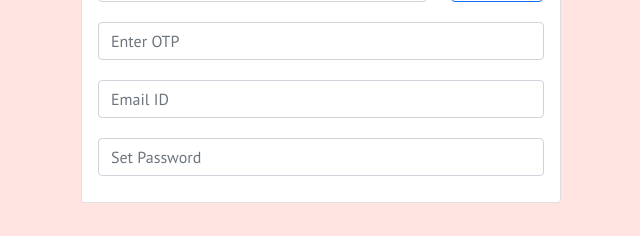
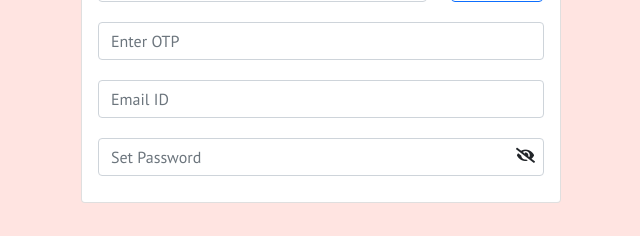
Before and after one commit to therupdeep/react-dashboard, a React (Create React App) app: page / in a window 1280 px wide. Shown: the part 358-594 px from the top of the page, without its empty margins (319-959 px from the left). Built offline with nearby package versions, Linux system fonts and the light colour scheme.

Commit message:
worked on the first page of registration

```diff
--- a/src/App.js
+++ b/src/App.js
@@ -12,6 +12,7 @@ class App extends Component {
     otp: '',
     emailId: '',
     password: '',
+    showPassword: false,
     step: 1,
     // Basic Information States
     isCheckedvisibleOnStorefront: false,
@@ -223,7 +224,10 @@ class App extends Component {
       this.setState({ [e.target.name]: e.target.value });
     }
     //for the show/hide advanced pricing button in pricing.js
-    else if (e.target.title === 'showAdvancedPricing') {
+    else if (
+      e.target.title === 'showAdvancedPricing' ||
+      e.target.title === 'showPassword'
+    ) {
       this.setState({ [e.target.title]: !this.state[e.target.title] });
     } else if (e.target.name === 'setSelectAll') {
       //Doing a callback function as the individual checkboxes depend upon selectall value
@@ -252,7 +256,11 @@ class App extends Component {
       ...this.state,
     };
     return (
-      <Registration values={values} handleChange={this.handleChange} />
+      <Registration
+        values={values}
+        handleChange={this.handleChange}
+        toggleChange={this.toggleChange}
+      />
       // <Dashboard
       //   values={values}
       //   prevStep={this.prevStep}
--- a/src/components/TextBoxWithoutLabel/index.js
+++ b/src/components/TextBoxWithoutLabel/index.js
@@ -1,8 +1,9 @@
 import React from 'react';
 
-const TextBoxWithoutLabel = ({ size, placeholder, value, onChange }) => {
+const TextBoxWithoutLabel = ({ placeholder, value, onChange }) => {
   return (
-    <div class={`form-group ${size} col-12`}>
+    <div className='row'>
+      <div class={`form-group col-12`}>
         <input
           type='text'
           class='form-control'
@@ -11,6 +12,7 @@ const TextBoxWithoutLabel = ({ size, placeholder, value, onChange }) => {
           onChange={onChange}
         />
       </div>
+    </div>
   );
 };
 
--- /dev/null
+++ b/src/pages/Registration/components/MobileNoTextBox/index.js
@@ -0,0 +1,22 @@
+import React from 'react';
+import TextBoxWithoutLabel from '../../../../components/TextBoxWithoutLabel';
+import Button from '../../../../components/Button';
+
+const MobileNoTextBox = ({ value, onChange }) => {
+  return (
+    <div className='row'>
+      <div class='form-group col-md-9 col-sm-9 col-12'>
+        <input
+          type='text'
+          class='form-control'
+          placeholder='Mobile Number'
+          value={value}
+          onChange={onChange}
+        />
+      </div>
+      <Button text='Send OTP' classes='form-group col-md-3 col-sm-3 col-12' />
+    </div>
+  );
+};
+
+export default MobileNoTextBox;
--- /dev/null
+++ b/src/pages/Registration/components/PasswordTextbox/index.js
@@ -0,0 +1,31 @@
+import React from 'react';
+
+const PasswordTextBox = ({ showPassword, value, onChange, toggleChange }) => {
+  return (
+    <div>
+      <div className='form-group'>
+        <input
+          type={showPassword ? 'text' : 'password'}
+          class='form-control'
+          placeholder='Set Password'
+          value={value}
+          onChange={onChange}
+          required
+        />
+      </div>
+      <i
+        class={showPassword ? 'fas fa-eye' : 'fas fa-eye-slash'}
+        style={{
+          cursor: 'pointer',
+          position: 'absolute',
+          right: '25px',
+          bottom: '38px',
+        }}
+        title='showPassword'
+        onClick={toggleChange}
+      ></i>
+    </div>
+  );
+};
+
+export default PasswordTextBox;
--- a/src/pages/Registration/index.js
+++ b/src/pages/Registration/index.js
@@ -1,8 +1,10 @@
 import React from 'react';
 import TextBoxWithoutLabel from '../../components/TextBoxWithoutLabel';
+import MobileNoTextBox from './components/MobileNoTextBox';
+import PasswordTextBox from './components/PasswordTextbox';
 import Button from '../../components/Button';
 
-const Registration = ({ values, handleChange }) => {
+const Registration = ({ values, handleChange, toggleChange }) => {
   return (
     <div
       style={{
@@ -19,39 +21,26 @@ const Registration = ({ values, handleChange }) => {
           <h6 class='card-subtitle mb-2 text-muted'>
             Create your account to start selling
           </h6>
-          <div className='row'>
-            <TextBoxWithoutLabel
-              size='col-md-9 col-sm-9'
-              placeholder='Mobile Number'
+          <MobileNoTextBox
             value={values.mobileNo}
             onChange={handleChange('mobileNo')}
           />
-            <Button
-              text='Send OTP'
-              classes='form-group col-md-3 col-sm-3 col-12'
-            />
-          </div>
-          <div className='row'>
           <TextBoxWithoutLabel
             placeholder='Enter OTP'
             value={values.otp}
             onChange={handleChange('otp')}
           />
-          </div>
-          <div className='row'>
           <TextBoxWithoutLabel
             placeholder='Email ID'
             value={values.emailId}
             onChange={handleChange('emailId')}
           />
-          </div>
-          <div className='row'>
-            <TextBoxWithoutLabel
-              placeholder='Set Password'
+          <PasswordTextBox
+            showPassword={values.showPassword}
             value={values.password}
             onChange={handleChange('password')}
+            toggleChange={toggleChange}
           />
-          </div>
         </div>
       </div>
     </div>
```
Lines whose indentation alone changed are shown as unchanged.
